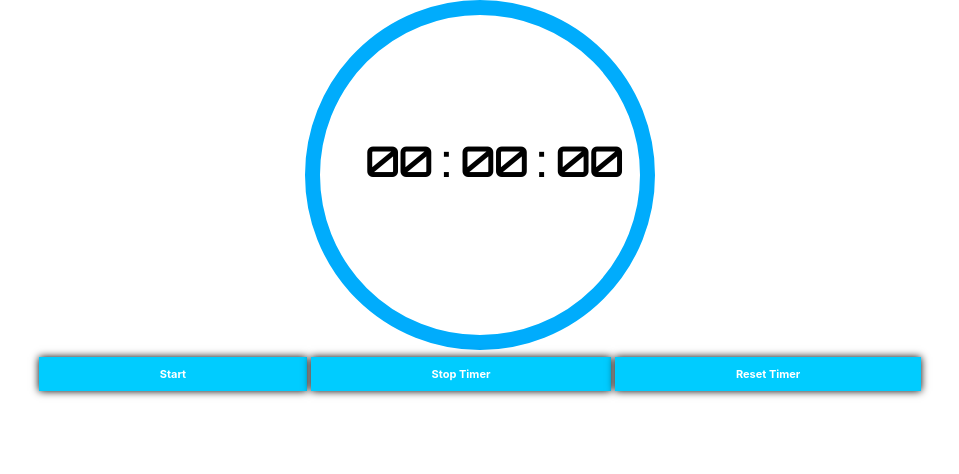
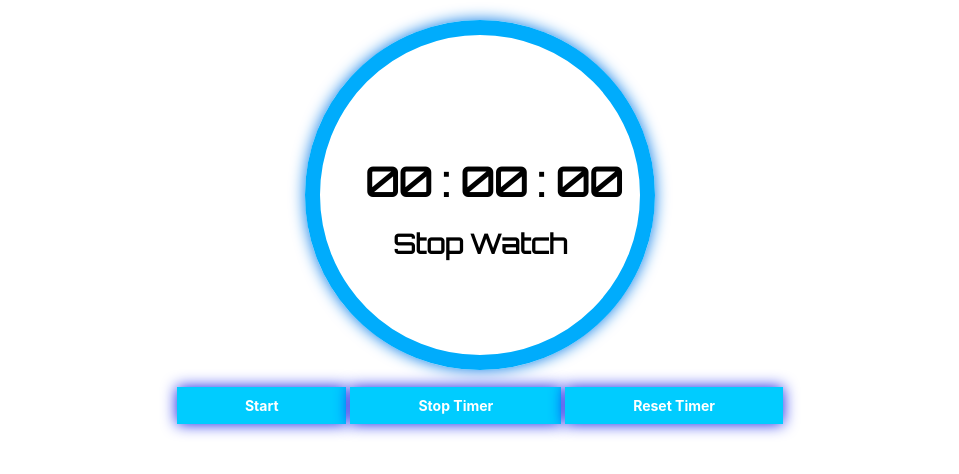
Before and after one commit to saadusufzai/StopWatch-App-with-React-TypeScript-TDD, a React (Create React App) app: page / in a window 1280 px wide. Shown: the top 474 px of the page, without its empty margins (160-1119 px from the left). Built offline with nearby package versions, Linux system fonts and the light colour scheme.

Commit message:
ui updated

```diff
--- a/src/components/Button/Button.module.css
+++ b/src/components/Button/Button.module.css
@@ -6,11 +6,12 @@
     flex: 1 1 auto;
     margin: 2px;
     text-align: center;
-    font-size: 11px;
+    font-size: 14px;
     font-weight: 700;
-    box-shadow: 0px 0px 8px black;
+    box-shadow: 0px 0px 15px rgb(14, 29, 231)
 }
 .btn:hover{
     cursor: pointer;
     opacity: 0.9;
+
 }
--- a/src/components/Timer/Timer.module.css
+++ b/src/components/Timer/Timer.module.css
@@ -1,35 +1,31 @@
+@import url("https://fonts.googleapis.com/css2?family=Orbitron&display=swap");
 
-@import url('https://fonts.googleapis.com/css2?family=Orbitron&display=swap');
-
-.buttonContainer{
+.buttonContainer {
   width: 100%;
   display: flex;
-    padding: 5px;
-
+  padding: 15px;
 }
-.testContainer{
-    width: 70%;
-    margin: 0 auto;
-
+.testContainer {
+  width: 50%;
+  margin: 20px auto;
 
   display: flex;
   flex-direction: column;
   justify-content: center;
-
-
 }
 
-.timeDisplay{
-    font-family:Orbitron,sans-serif ;
+.timeDisplay {
+  font-family: Orbitron, sans-serif;
   font-size: 40px;
   font-weight: 900;
   border: solid rgb(0, 172, 252) 15px;
   border-radius: 50%;
+  box-shadow: 0px 0px 15px rgb(6, 123, 231);
   width: 350px;
   height: 350px;
   margin: 0 auto;
 }
-.time{
+.time {
   width: 90%;
   text-align: center;
   margin-top: 35%;
@@ -38,6 +34,11 @@
   margin-left: 35px;
 }
 
-span{
+span {
   margin: 10px;
 }
+h6{
+    text-align: center;
+    margin: 0;
+    margin-top: 10px;
+}
--- a/src/components/Timer/Timer.tsx
+++ b/src/components/Timer/Timer.tsx
@@ -10,7 +10,7 @@ type Timer = {
 
 };
 
-type interval ={
+type intervals ={
   setTimeInterval: React.Dispatch<React.SetStateAction<{}>>
 }
 
@@ -20,7 +20,7 @@ const Timer = () => {
   let [mili, setMili] = useState(0);
   let [hours, setHours]= useState(0)
 const [interval, setTimeInterval] = useState({})
-  let [isOn, setIsOn] = useState(true);
+  let [isOn, setIsOn] = useState(0);
 
   let updateMs = mili
   let updateS = seconds
@@ -48,25 +48,26 @@ const [interval, setTimeInterval] = useState({})
   }
 
   const startTimer = () => {
-    if(isOn===true){
-      console.log(seconds)
+    if(isOn !== 1){
       runTimer();
       setTimeInterval(setInterval(runTimer,10))
-      setIsOn(false)
+      setIsOn(1)
     }
   }
 
   const stopTimer = () => {
     // clearInterval(interval)
-    clearInterval(Number(setTimeInterval))
-    setIsOn(false)
+    clearInterval(Number(interval))
+    setIsOn(2)
   };
 
   const resetTimer = () => {
     console.log("Resetting timer.");
-    clearInterval(Number(setTimeInterval))
+    clearInterval(Number(interval))
     setMinutes(0)
     setSeconds(0)
+    setMili(0)
+    setIsOn(0)
   };
 
   return (
@@ -76,9 +77,9 @@ const [interval, setTimeInterval] = useState({})
        <span>{minutes<10? `0${minutes}`:minutes}</span> :
        <span> {seconds < 10 ? `0${seconds}` : seconds}</span> :
         <span> {mili<10? `0${mili}`: mili}</span>
-
         </div>
-        </div>
+        <h6>Stop Watch</h6>
+         </div>
       <div className={classes.buttonContainer}>
         <Button btnValue="Start" buttonAction={startTimer} />
         <Button btnValue="Stop Timer" buttonAction={stopTimer} />
```
Lines whose indentation alone changed are shown as unchanged.
